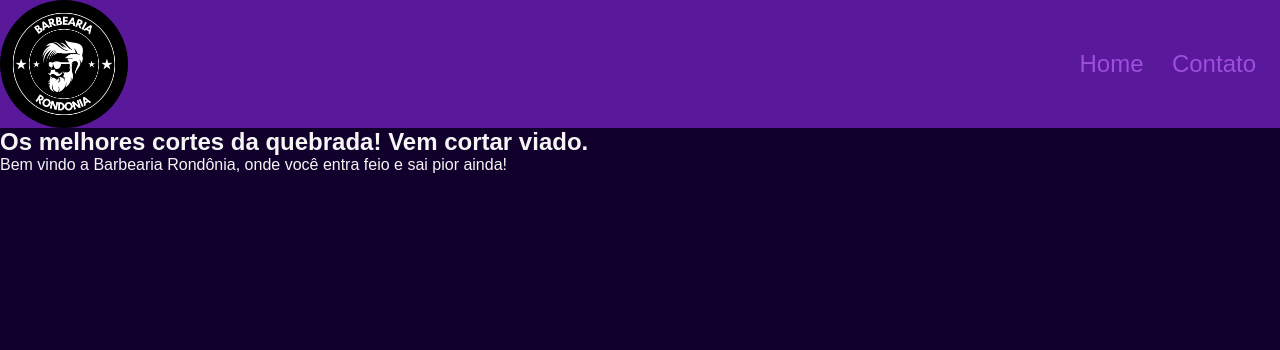
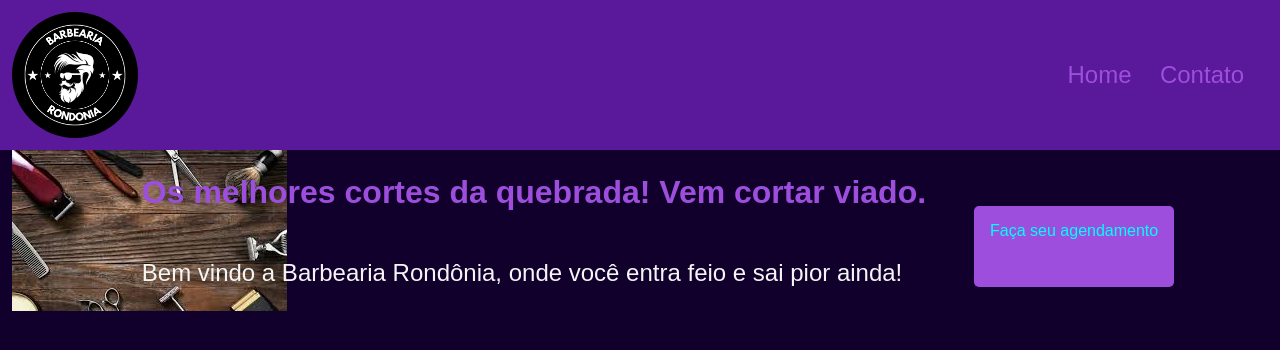
Before and after one commit to Diegao28/2024-2b-site-barbearia, a plain HTML site: page index.html in a window 1280 px wide. Drawn offline with Linux system fonts and the light colour scheme; a web font is replaced by a local one.

Commit message:
Add files via upload

```diff
--- a/index.html
+++ b/index.html
@@ -20,11 +20,14 @@
     </header>
     <main class="principal">
         <section class="principal-capa">
+            <div class="principal-capa__combotao"></div>
             <div class="principal-capa__conteudo">
                 <h1 class="principal-capa__titulo">Os melhores cortes da quebrada! Vem cortar viado.</h1>
                 <p class="principal-capa__texto">Bem vindo a Barbearia Rondônia, onde você entra feio e sai pior ainda!
                 </p>
             </div>
+            <img src="img/Logotipo Barbearia Retrô Preto Branco e Dourado.pngs" alt="">
+            <a href="#" class="principal-capa__botao">Faça seu agendamento</a>
         </section>
     </main>
     <footer class="rodape">
--- a/style.css
+++ b/style.css
@@ -25,7 +25,7 @@
     display: flex;
     justify-content: space-between;
     align-items: center;
-    padding: 12 px;
+    padding: 12px;
 }
 
 .cabecalho-img {
@@ -35,8 +35,51 @@
 
 .cabecalho-nav__link {
     text-decoration: none;
-    font-family: var(--texto-titulo);
+    font-family: var(--texto-corpo);
     font-size: 24px;
     color: var(--roxoclarinho);
     margin-right: 24px;
 }
+
+.principal-capa{
+    display: flex;
+    justify-content: center;
+    gap: 24px;
+    background-image: url(img/fundo.jpeg);
+    background-repeat: no-repeat;
+    margin-left: 12px;
+    padding: 24px 12px;
+
+}
+.principal-capa__conteudo{
+    display: flex;
+    flex-direction: column;
+    gap: 12px;
+}
+
+.principal-capa__titulo{
+    font-family: var(--texto-titulo);
+    font-size: 32px;
+    color: var(--roxoclarinho);
+    margin-bottom: 12px;
+    }
+
+    .principal-capa__texto{
+        font-size: 24px;
+        margin-top: 24px;
+    }
+
+.principal-capa__combotao{
+    display: flex;
+    flex-direction: column;
+    align-items: flex-start;
+}
+
+.principal-capa__botao{
+    background-color: var(--roxoclarinho);
+    border-radius: 5px;
+    padding: 1em;
+    margin-top: 2em;
+    color: aqua;
+    text-decoration: none;
+}
```
Also changed, not shown: img/fundo.jpeg (added).
